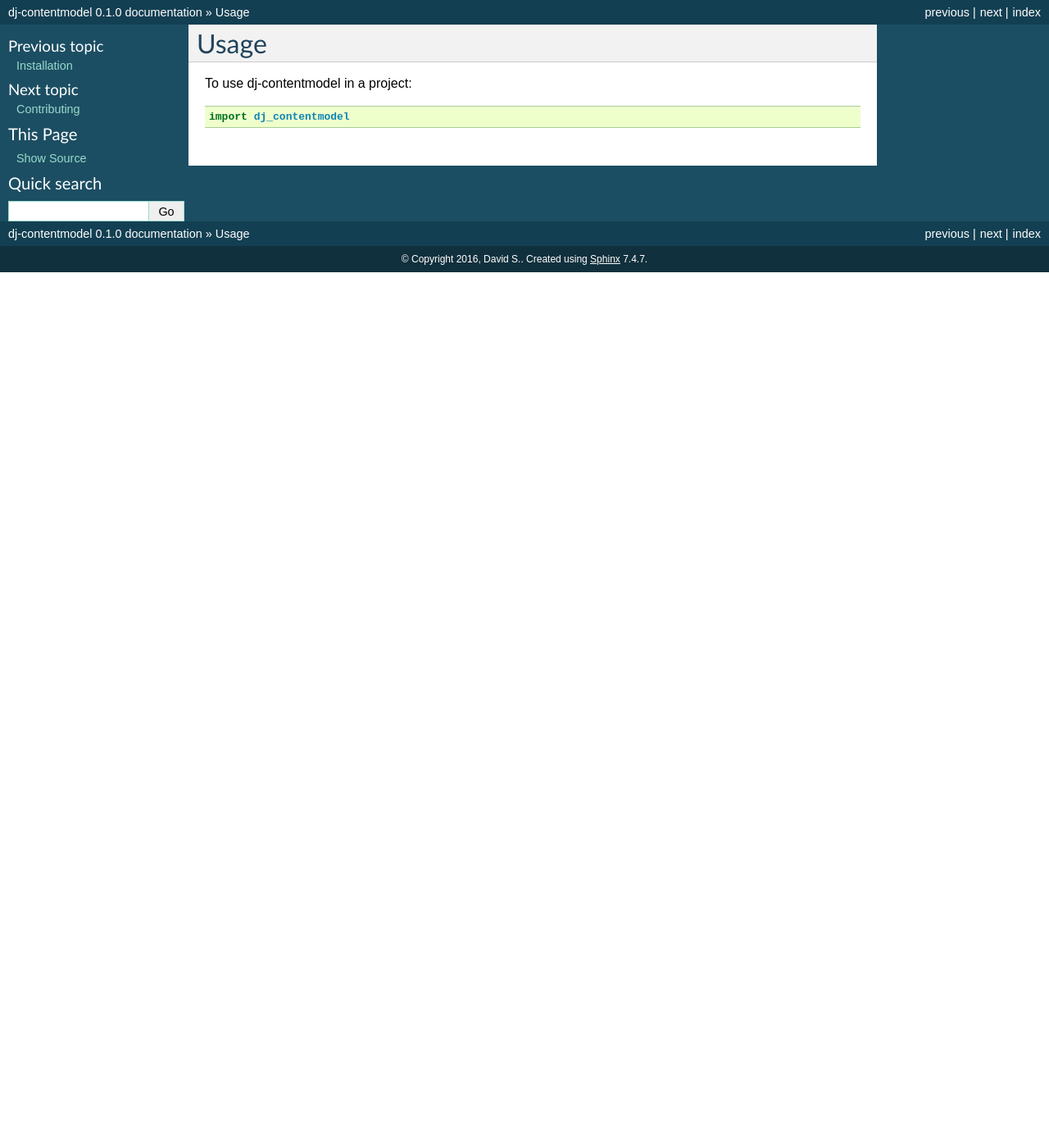
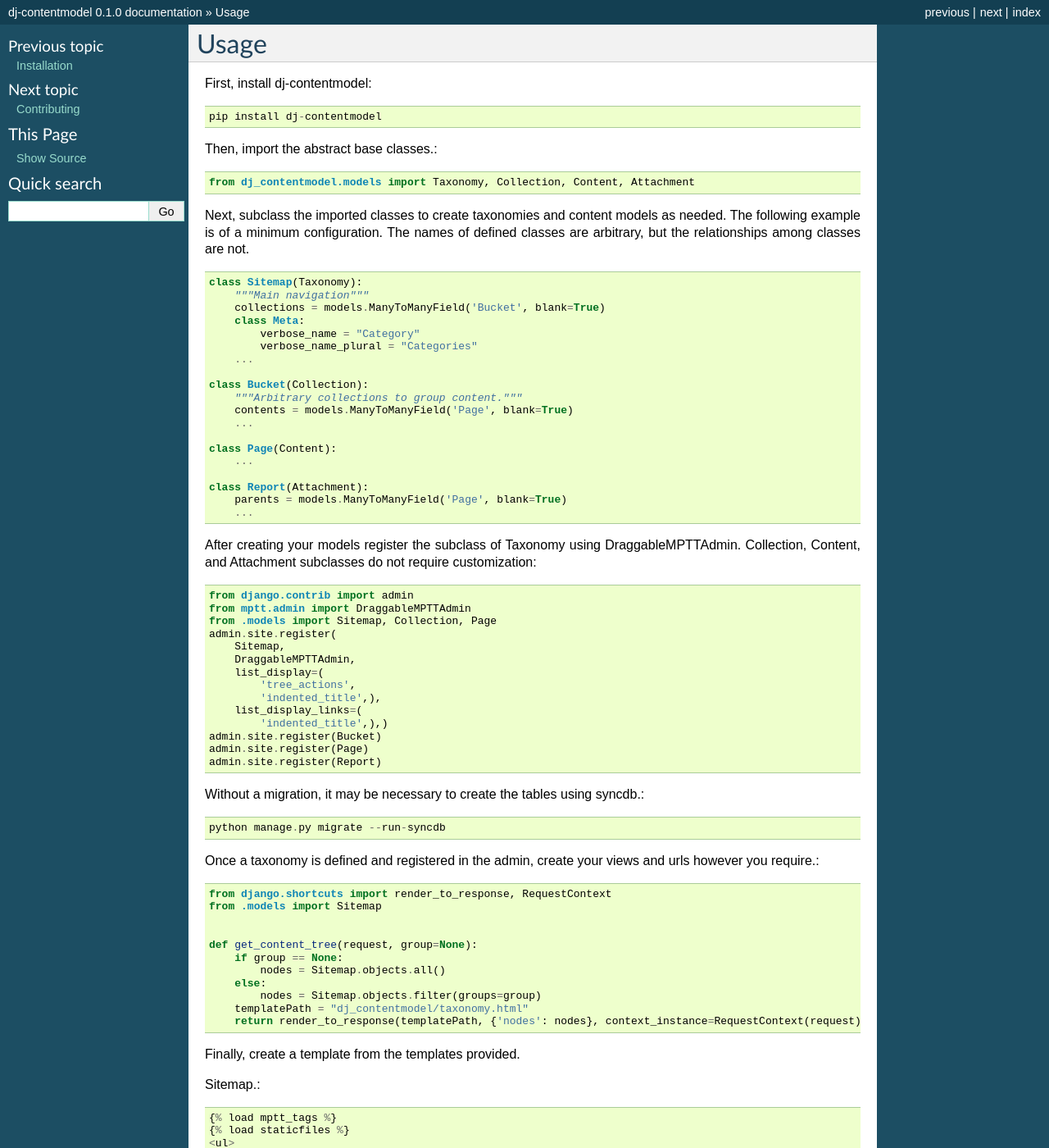
Before and after one commit to infosmith/dj-contentmodel, a Sphinx documentation site: the page built from docs/usage.rst, in a window 1280 px wide and 1400 px high. Shown: the whole window at 82% size. Built offline with Sphinx 7.4.7, drawn with Linux system fonts in a browser that asks for light colours; some of the changed text lies outside the part shown.

Commit message:
refactored models

```diff
--- a/docs/usage.rst
+++ b/docs/usage.rst
@@ -1,7 +1,120 @@
 ========
 Usage
 ========
+First, install dj-contentmodel::
 
-To use dj-contentmodel in a project::
+    pip install dj-contentmodel
 
-    import dj_contentmodel
+Then, import the abstract base classes.::
+
+    from dj_contentmodel.models import Taxonomy, Collection, Content, Attachment
+
+Next, subclass the imported classes to create taxonomies and content models as needed.
+The following example is of a minimum configuration.
+The names of defined classes are arbitrary, but the relationships among classes are not.
+::
+
+    class Sitemap(Taxonomy):
+        """Main navigation"""
+        collections = models.ManyToManyField('Bucket', blank=True)
+        class Meta:
+            verbose_name = "Category"
+            verbose_name_plural = "Categories"
+        ...
+
+    class Bucket(Collection):
+        """Arbitrary collections to group content."""
+        contents = models.ManyToManyField('Page', blank=True)
+        ...
+
+    class Page(Content):
+        ...
+
+    class Report(Attachment):
+        parents = models.ManyToManyField('Page', blank=True)
+        ...
+
+After creating your models register the subclass of Taxonomy using
+DraggableMPTTAdmin. Collection, Content, and Attachment subclasses do
+not require customization::
+
+
+    from django.contrib import admin
+    from mptt.admin import DraggableMPTTAdmin
+    from .models import Sitemap, Collection, Page
+    admin.site.register(
+        Sitemap,
+        DraggableMPTTAdmin,
+        list_display=(
+            'tree_actions',
+            'indented_title',),
+        list_display_links=(
+            'indented_title',),)
+    admin.site.register(Bucket)
+    admin.site.register(Page)
+    admin.site.register(Report)
+
+Without a migration, it may be necessary to create the tables using syncdb.::
+
+    python manage.py migrate --run-syncdb
+
+
+Once a taxonomy is defined and registered in the admin, create your views and
+urls however you require.::
+
+    from django.shortcuts import render_to_response, RequestContext
+    from .models import Sitemap
+
+
+    def get_content_tree(request, group=None):
+        if group == None:
+            nodes = Sitemap.objects.all()
+        else:
+            nodes = Sitemap.objects.filter(groups=group)
+        templatePath = "dj_contentmodel/taxonomy.html"
+        return render_to_response(templatePath, {'nodes': nodes}, context_instance=RequestContext(request))
+
+Finally, create a template from the templates provided.
+
+Sitemap.::
+
+    {% load mptt_tags %}
+    {% load staticfiles %}
+    <ul>
+        {% recursetree nodes %}
+            <li>
+                <a href="{{ node.id }}">{{ node.name }}</a>
+                {% if not node.is_leaf_node %}
+                    <ul class="children">
+                        {{ children }}
+                    </ul>
+                {% endif %}
+            </li>
+        {% endrecursetree %}
+    </ul>
+
+
+Sitemap and associated content. Additional tags are provided by
+django-mptt and django-taggit.Note that content assigned to multiple collections
+associated with the same tax will display duplicate content.::
+
+    {% load mptt_tags %}
+    <ul>
+    {% recursetree nodes %}
+    <li>
+        <a href="{{ node.id }}">{{ node.name }}</a>
+        {% if not node.is_leaf_node %}
+        <ul class="children">
+            {{ children }}
+        </ul>
+        {% endif %}
+        {% if node.collections.contents.count > 0 %}
+        <ul>
+            {% for content in node.collections.contents.prefetch_related %}
+                <li>{{ content.name }}</li>
+            {% endfor %}
+        </ul>
+        {% endif %}
+    </li>
+    {% endrecursetree %}
+    </ul>
--- a/setup.py
+++ b/setup.py
@@ -44,7 +44,7 @@ history = open('HISTORY.rst').read().replace('.. :changelog:', '')
 setup(
     name='dj-contentmodel',
     version=version,
-    description="""Pluggable app for hierarchical taxonomies, content collections, and navigation.""",
+    description="""Pluggable app for taxonomies, content collections, and navigation.""",
     long_description=readme + '\n\n' + history,
     author='David S.',
     author_email='infosmith@protonmail.com',
@@ -54,7 +54,7 @@ setup(
     ],
     include_package_data=True,
     install_requires=["django-model-utils>=2.0",],
-    license="MIT",
+    license="BSD",
     zip_safe=False,
     keywords='dj-contentmodel',
     classifiers=[
```
Also changed, not shown: README.rst (+59 -20 lines), dj_contentmodel/static/css/dj_contentmodel.css (deleted), dj_contentmodel/static/js/dj_contentmodel.js (deleted), 5 other files.
